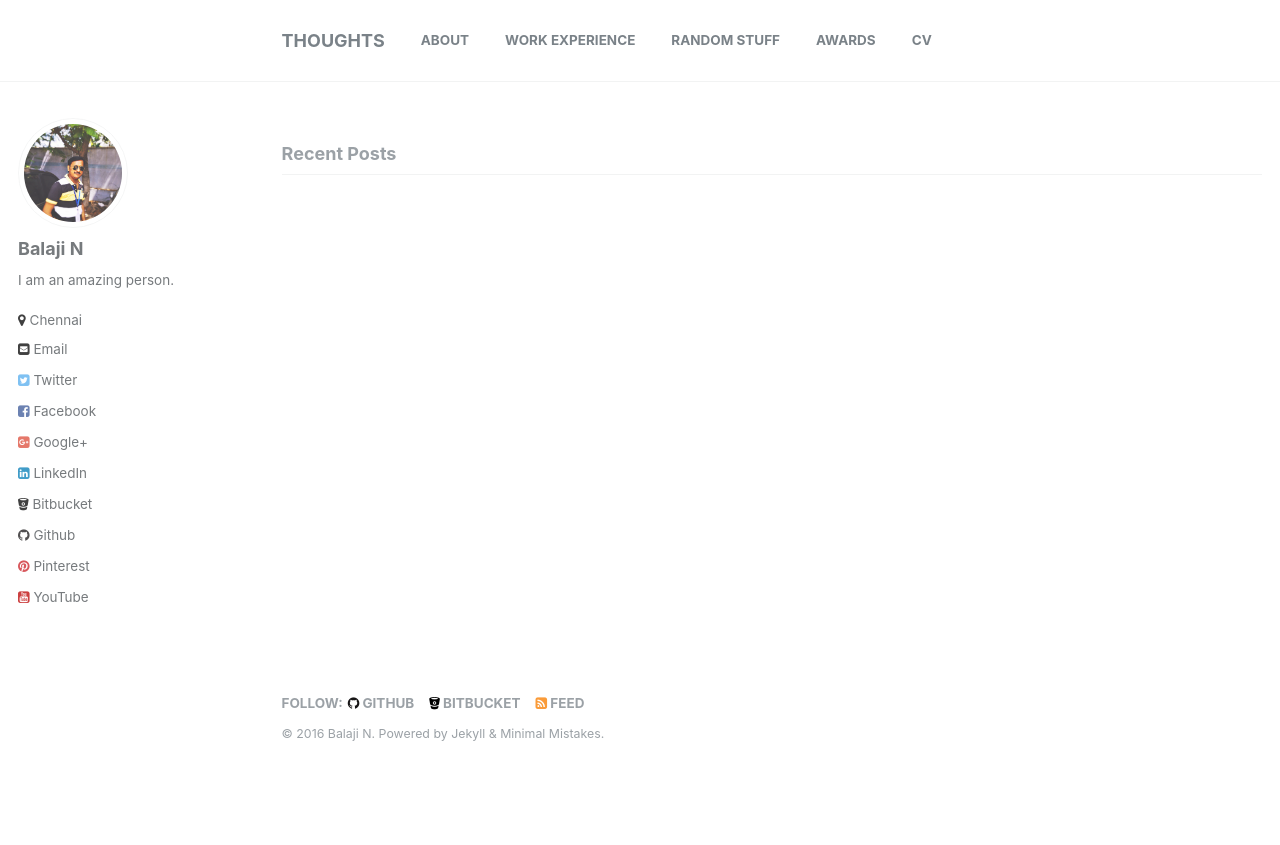
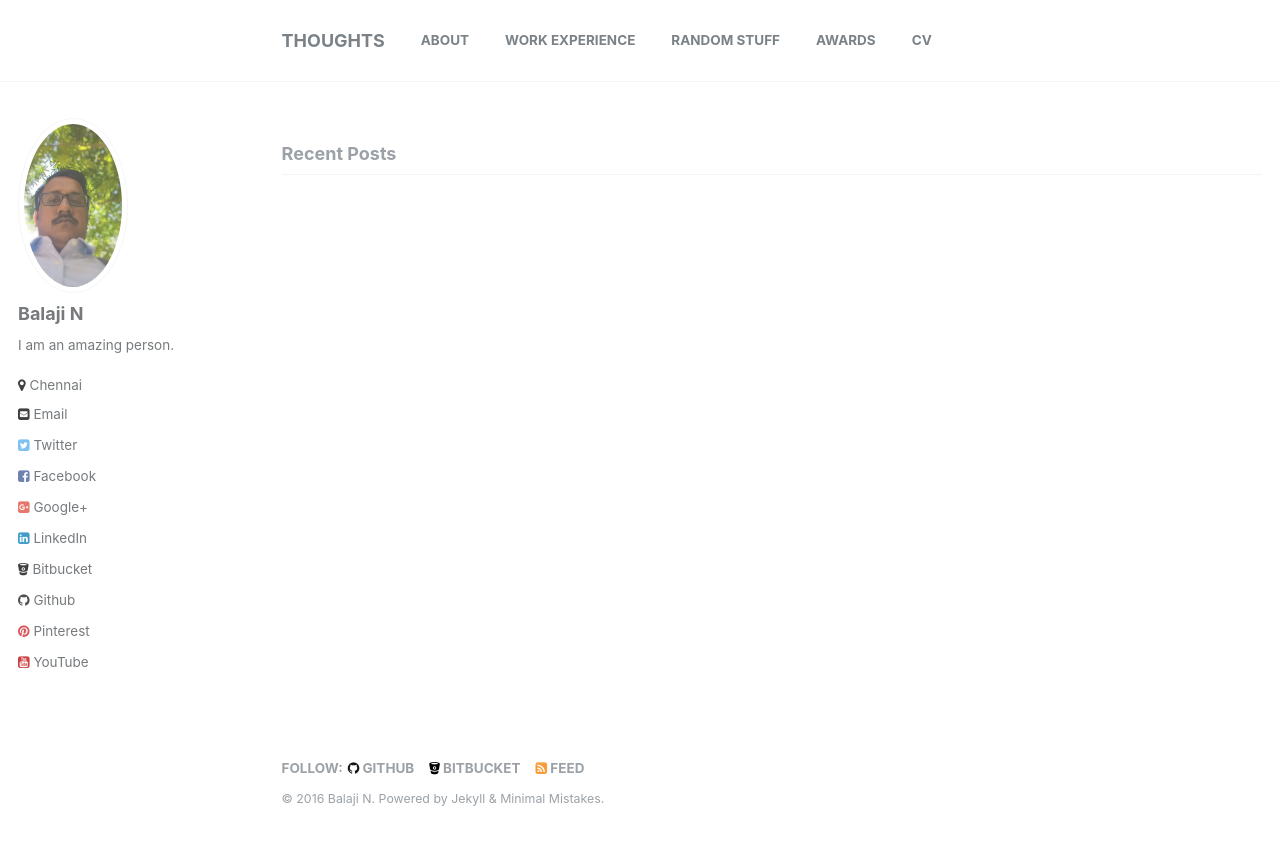
Before and after one commit to balajincse/balajincse.github.io, a Jekyll site: the page built from index.html, in a window 1280 px wide. Shown: the top 845 px of the page. Built offline with Jekyll 4.4.1, drawn with Linux system fonts in a browser that asks for light colours; the list of posts is cut into pages by our own code.

Commit message:
author pic upd

```diff
--- a/_config.yml
+++ b/_config.yml
@@ -62,7 +62,7 @@ google_ad_slot           :
 # Site Author
 author:
   name             : "Balaji N"
-  avatar           : "bio-photo.jpg"
+  avatar           : "WP_20151007_09_19_39_Selfie.jpg"
   bio              : "I am an amazing person."
   location         : "Chennai"
   email            : "balajincse@outlook.com"
```
